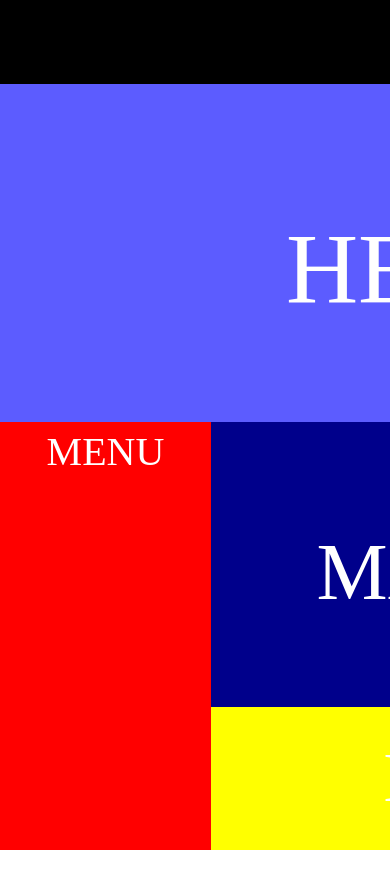
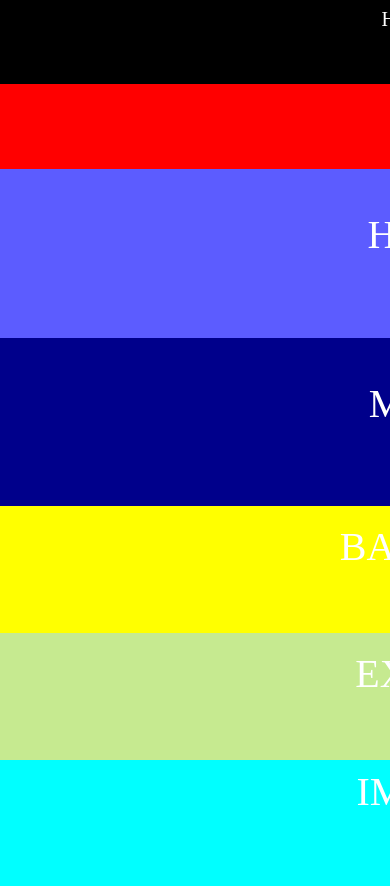
Before and after one commit to GuillermoKC/cssejer, a plain HTML site: page eje17/index.html in a window 390 px wide. Shown: the top 886 px of the page. Before the commit the page ends 850 px from the top, so only its background shows below. Drawn offline with Linux system fonts and the light colour scheme.

Commit message:
fin eje17

```diff
--- a/eje17/style.css
+++ b/eje17/style.css
@@ -74,31 +74,111 @@ footer.banner{
 }
 
  /* Media queries para 768px */
- @media (max-width: 768px) {
+ @media (max-width:768px ){
+    div.contenedor{
+        display: grid;
+        grid-template-columns:1fr 1fr 1fr 1fr 1fr;
+        grid-template-rows: 10vh  40vh repeat(5 , 1fr);
+        width: 100vh;
+        height: 100vh;
+        background-color: white;
+
+    }
     header.cabezon{
-        grid-column: span 4;
+        grid-column: span 5;
+        font-size: 40px;
+        padding: 2%;
     }
     div.hero{
         grid-row: 2;
-        grid-column: span;
+        grid-column: span 5;
+        font-size: 150px;
+        padding: 10%;
     }
     nav.menu{
         grid-column: 1;
-        grid-row: 3 /6;
+        grid-row: 3 /8;
+    }
+    div.main{
+        grid-column: span 4;
+        grid-row: 3 span 2 ;
+        font-size: 50px;
+        padding: 5%;
+    }
+    footer.banner{
+        grid-column : span 4;
+        grid-row:span 2;
+        font-size: 50px;
     }
     div.image{
-
+        grid-column: 5;
+        grid-row: 7 ;
+        font-size: 30px;
+        padding: 10%;
     }
     div.extra{
+        grid-column: span 3;
+        grid-row: 7;
+        font-size: 30px;
+        padding: 10%;
     }
-    footer.banner{
 
-    }
 
  }
 
 
 /* Media queries para 425px */
- @media (max-width: 425px) {
+ @media (max-width: 426px){
+
+    div.contenedor{
+        display: grid;
+        grid-template-columns: 1fr;
+        grid-template-rows: 10vh 10vh 20vh 20vh 15vh 15vh 15vh ;
+        width: 100vh;
+        height: 100vh;
+        background-color: white;
+    }
+    header.cabezon{
+        grid-column: 1;
+        grid-row: 1;
+        font-size: 20px;
+        padding: 1%;
+    }
+    nav.menu{
+        grid-column: 1;
+        grid-row: 2;
+        font-size: 20px;
+        padding: 2%;
+    }
+    div.hero{
+        grid-column: 1;
+        grid-row: 3;
+        font-size: 40px;
+        padding: 5%;
+    }
+    div.main{
+        grid-column: 1;
+        grid-row: 4;
+        font-size: 40px;
+        padding: 5%;
+    }
+    footer.banner{
+        grid-column: 1;
+        grid-row: 5;
+        font-size: 40px;
+        padding: 2%;
+    }
+    div.extra{
+        grid-column: 1;
+        grid-row: 6;
+        font-size: 40px;
+        padding: 2%;
+    }
+    div.image{
+        grid-column: 1;
+        grid-row: 7;
+        font-size: 40px;
+        padding: 1%;
+    }
 
   }
```
Also changed, not shown: eje17/index.html (+1 -1 lines).
